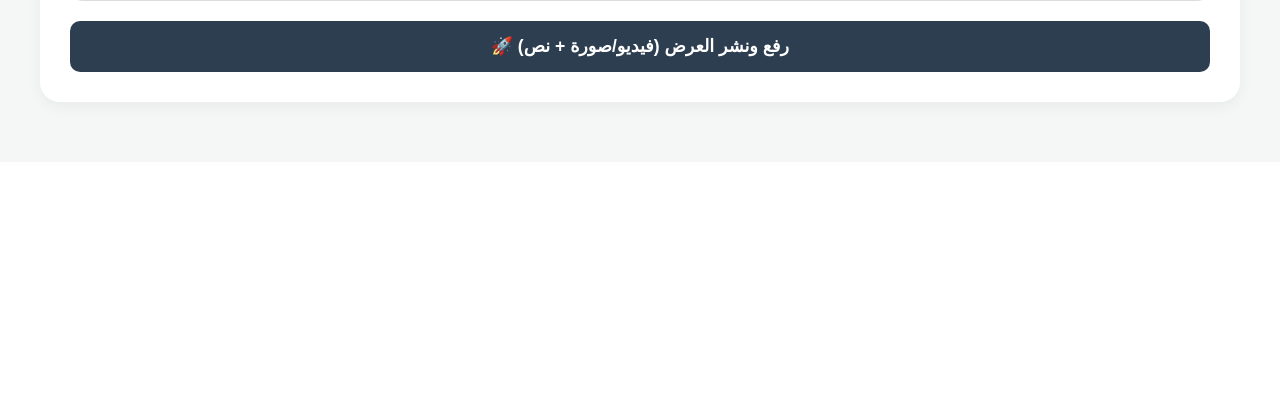
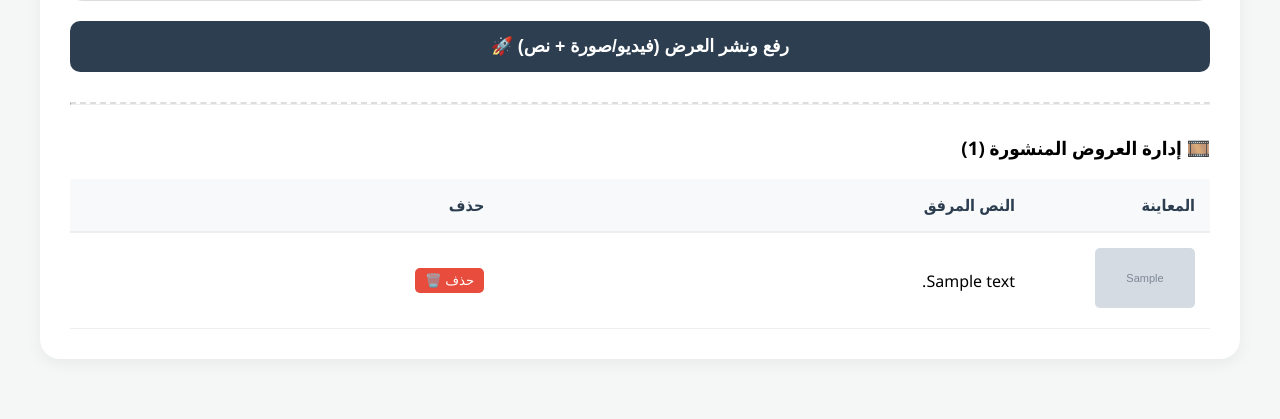
Before and after one commit to abd-orthopsy/Ortho_Psy_Tech, a Flask app: page /dashboard in a window 1280 px wide. Shown: the part 1218-1637 px from the top of the page. Before the commit the page ends 1333 px from the top, so only its background shows below. Run offline with Flask 3, Linux system fonts and the light colour scheme; grey boxes marked "Sample" are stand-in pictures; a database or web service that is not in the repository returns one stand-in record (values such as "Sample title"); some libraries are stand-ins or nearby versions.

Commit message:
Add slide management features to dashboard

```diff
--- a/templates/dashboard.html
+++ b/templates/dashboard.html
@@ -216,7 +216,39 @@
             <button class="update-btn" onclick="uploadSlide()" style="margin-top: 20px; width: 100%;">
                 رفع ونشر العرض (فيديو/صورة + نص) 🚀
             </button>
-        </div>
+
+            <hr style="margin: 30px 0; border-top: 2px dashed #ddd;">
+
+            <h3>🎞️ إدارة العروض المنشورة ({{ slides|length }})</h3>
+            <div class="table-container">
+                <table>
+                    <thead>
+                        <tr>
+                            <th>المعاينة</th>
+                            <th>النص المرفق</th>
+                            <th>حذف</th>
+                        </tr>
+                    </thead>
+                    <tbody>
+                        {% for slide in slides %}
+                        <tr>
+                            <td style="width: 150px;">
+                                {% if slide.image.endswith(('.mp4', '.mov', '.webm')) %}
+                                    <video src="{{ slide.image }}" style="width: 100px; height: 60px; object-fit: cover; border-radius: 5px;"></video>
+                                {% else %}
+                                    <img src="{{ slide.image }}" style="width: 100px; height: 60px; object-fit: cover; border-radius: 5px;">
+                                {% endif %}
+                            </td>
+                            <td>{{ slide.text | striptags | truncate(50) }}</td>
+                            <td>
+                                <button onclick="deleteSlide('{{ slide.id }}')" style="background:var(--danger); color:white; border:none; padding:5px 10px; border-radius:5px; cursor:pointer;">حذف 🗑️</button>
+                            </td>
+                        </tr>
+                        {% endfor %}
+                    </tbody>
+                </table>
+            </div>
+            </div>
 
     </div> <script src="https://cdn.quilljs.com/1.3.6/quill.min.js"></script>
 
@@ -276,7 +308,6 @@
         }
 
         // --- 4. دوال الإدارة (الحذف والتحويل) ---
-        // ✅ تم وضعها هنا داخل السكربت لتختفي من الشاشة وتعمل بشكل صحيح
         function convert(id) {
             if(confirm('هل تريد تحويل هذا الشخص إلى قائمة المفحوصين؟')) {
                 fetch('/convert_to_examinee/' + id, { method: 'POST' })
@@ -291,6 +322,14 @@
                 .then(r => r.ok ? location.reload() : alert("خطأ في الحذف"));
             }
         }
+
+        // ✅ وظيفة حذف العرض (السلايد)
+        function deleteSlide(id) {
+            if(confirm('هل أنت متأكد من حذف هذا العرض من السلايدر؟')) {
+                fetch('/delete_slide/' + id, { method: 'POST' })
+                .then(r => r.ok ? location.reload() : alert("خطأ في الحذف"));
+            }
+        }
     </script>
 </body>
-</html>
+    </html>
```
